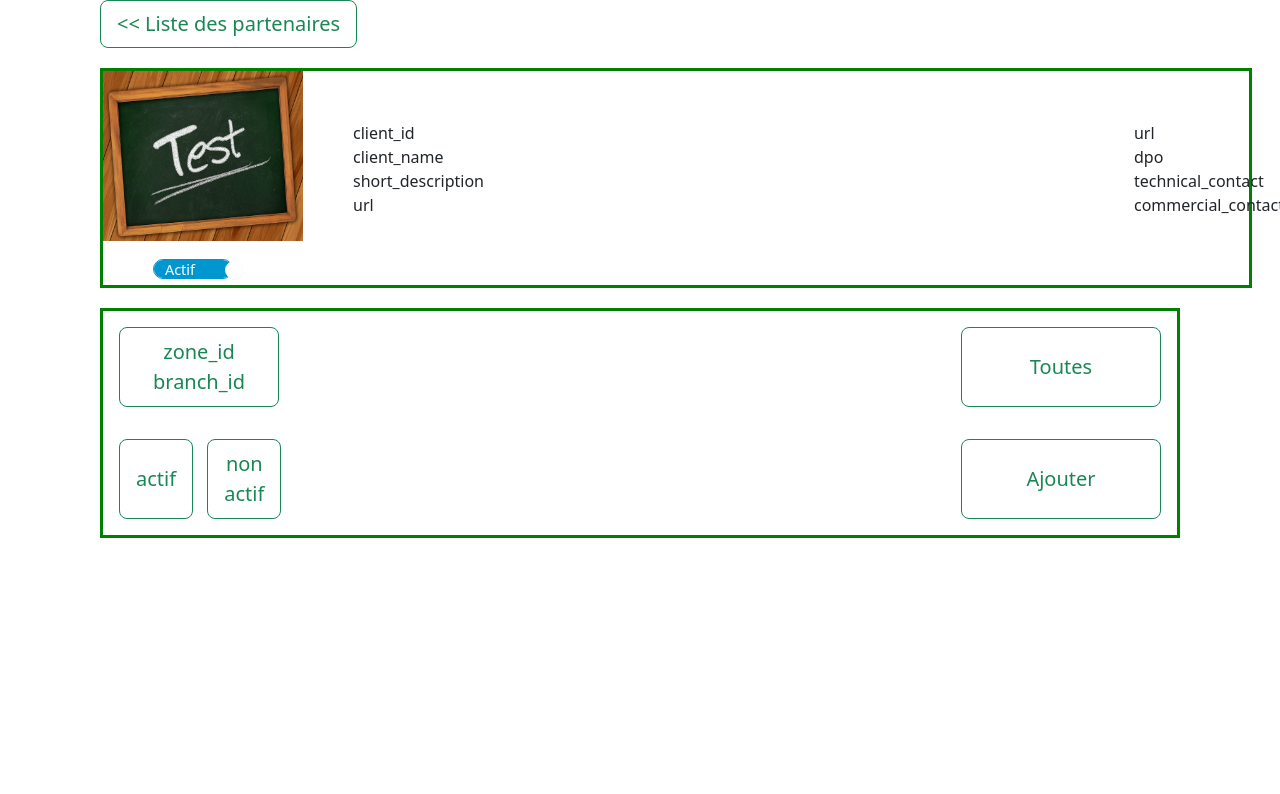
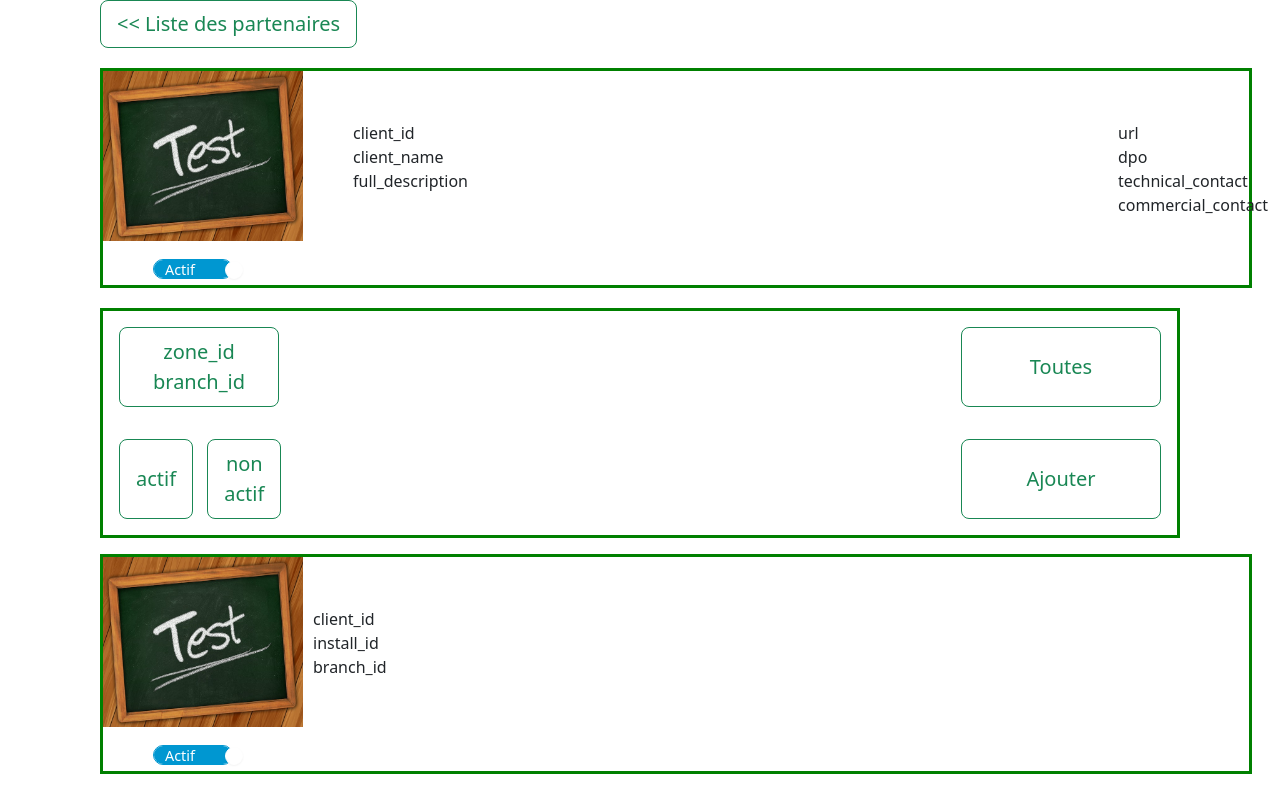
Before and after one commit to Geoflin/ECF_APP_SPORT_PUBLIC, a PHP site: page /Pages/salle_par_partenaire/View.php in a window 1280 px wide. Shown: the part 20-814 px from the top of the page. Before the commit the page ends 558 px from the top, so only its background shows below. Run offline with PHP 8.4, Linux system fonts and the light colour scheme.

Commit message:
creation_etiquette_salle_de_sport_et_relocalisation_des_styles

```diff
--- a/Module/page_des_partenaires/etiquette_partenaire/View.php
+++ b/Module/page_des_partenaires/etiquette_partenaire/View.php
@@ -1,3 +1,6 @@
+  <!--Style du etiquette_partenaire -->
+  <link href="../../Module/page_des_partenaires/etiquette_partenaire/style.css" rel="stylesheet" />
+
 <?php for ($i=0; $i < 6; $i++) { ?>
 
 <!--View etiquette_partenaire-->
--- a/Module/page_des_partenaires/filtre_partenaire/View.php
+++ b/Module/page_des_partenaires/filtre_partenaire/View.php
@@ -1,3 +1,6 @@
+  <!--Style du filtre_partenaire -->
+  <link href="../../Module/page_des_partenaires/filtre_partenaire/style.css" rel="stylesheet" />
+
 <!--View filtre partenaire-->
 <section class="filtre_partenaire">
 
--- a/Module/page_des_partenaires/footer_partenaire/View.php
+++ b/Module/page_des_partenaires/footer_partenaire/View.php
@@ -1,3 +1,6 @@
+   <!--Style du footer_partenaire -->
+   <link href="../../Module/page_des_partenaires/footer_partenaire/style.css" rel="stylesheet" />
+
 <!--View footer_partenaire-->
 <section class="footer_partenaire">
 
--- a/Module/salle_par_partenaire/bouton_liste_partenaire/View.php
+++ b/Module/salle_par_partenaire/bouton_liste_partenaire/View.php
@@ -1,3 +1,6 @@
+<!--Style bouton_liste_partenaire -->
+<link href="../../Module/salle_par_partenaire/bouton_liste_partenaire/style.css" rel="stylesheet" />
+
 <!--View bouton_liste_partenaire-->
 <section class="bouton_liste_partenaire">
 <a href="../../Pages\page_des_partenaires\View.php"><button type="button" class="btn btn-outline-success btn-lg"> << Liste des partenaires </button></a>
--- a/Module/salle_par_partenaire/etiquette_partenaire/View.php
+++ b/Module/salle_par_partenaire/etiquette_partenaire/View.php
@@ -1,3 +1,6 @@
+<!--Style etiquette_partenaire -->
+<link href="../../Module/salle_par_partenaire\etiquette_partenaire/style.css" rel="stylesheet" />
+
 <!--View etiquette_partenaire-->
 <section class="etiquette_partenaire">
 
@@ -13,8 +16,7 @@
 <section class="information_client">
     <div>client_id</div>
     <div>client_name</div>
-    <div>short_description</div>
-    <div>url</div>
+    <div>full_description</div>
 </section>
 
 <!--Section information_client-->
--- a/Module/salle_par_partenaire/etiquette_salle_de_sport/View.php
+++ b/Module/salle_par_partenaire/etiquette_salle_de_sport/View.php
@@ -1,20 +1,22 @@
+<!--Style du etiquette_salle_de_sport -->
+<link href="../../Module\salle_par_partenaire\etiquette_salle_de_sport\style.css" rel="stylesheet" />
+
 <!--View etiquette_partenaire-->
-<section class="etiquette_partenaire">
+<section class="etiquette_salle_de_sport">
 
-<!--Span reliant image_client_et_information_client-->
-<span class="image_client_et_information_client">
+<!--Span reliant image_salle_de_sport_et_information_salle_de_sport-->
+<span class="image_salle_de_sport_et_information_salle_de_sport">
 
-<!--Section image_client-->
-<section class="image_client">
+<!--Section image_salle_de_sport-->
+<section class="image_salle_de_sport">
 <img src="../../Module\page_des_partenaires\etiquette_partenaire\test.jpg" width="200" height="170">
 </section>
 
-<!--Section information_client-->
-<section class="information_client">
+<!--Section information_salle_de_sport-->
+<section class="information_salle_de_sport">
     <div>client_id</div>
-    <div>client_name</div>
-    <div>short_description</div>
-    <div>url</div>
+    <div>install_id</div>
+    <div>branch_id</div>
 </section>
 </span>
 
--- a/Module/salle_par_partenaire/etiquette_salle_de_sport/style.css
+++ b/Module/salle_par_partenaire/etiquette_salle_de_sport/style.css
@@ -1,20 +1,21 @@
-.etiquette_partenaire{
+.etiquette_salle_de_sport{
     height: max-content;
     width: 90vw;
     border: 3px solid green;
     margin: 0px 0px 20px 0px;
 }
-.image_client_et_information_client{
+.image_salle_de_sport_et_information_salle_de_sport{
     display: flex;
     justify-content: space-between;
+    width: 16vw;
 }
-.image_client{
+.image_salle_de_sport{
     float: left;
 }
-.information_client{
+.information_salle_de_sport{
     margin-top: 50px;
-    margin-right: 600px;
-    margin-left: 50px;
+    margin-right: 10px;
+    margin-left: 10px;
 }
 
 /*toggleSwitch*/
--- a/Module/salle_par_partenaire/filtre_partenaire/View.php
+++ b/Module/salle_par_partenaire/filtre_partenaire/View.php
@@ -1,3 +1,6 @@
+<!--Style du filtre_partenaire -->
+<link href="../../Module\salle_par_partenaire\filtre_partenaire\style.css" rel="stylesheet" />
+
 <!--View filtre partenaire-->
 <section class="filtre_partenaire">
 
--- a/Pages/salle_par_partenaire/View.php
+++ b/Pages/salle_par_partenaire/View.php
@@ -5,17 +5,10 @@
   <meta charset="utf-8">
   <meta name="viewport" content="width=device-width">
   <title>Page_des partenaires</title>
-
   <!--CDN Bootstrap -->
   <link href="https://cdn.jsdelivr.net/npm/bootstrap@5.2.0/dist/css/bootstrap.min.css" rel="stylesheet" integrity="sha384-gH2yIJqKdNHPEq0n4Mqa/HGKIhSkIHeL5AyhkYV8i59U5AR6csBvApHHNl/vI1Bx" crossorigin="anonymous">
   <!--tyle de l'index -->
   <link href="style.css" rel="stylesheet" type="text/css" />
-  <!--Style du filtre_partenaire -->
-  <link href="../../Module/salle_par_partenaire/bouton_liste_partenaire/style.css" rel="stylesheet" />
-    <!--Style du filtre_partenaire -->
-    <link href="../../Module/salle_par_partenaire\etiquette_partenaire/style.css" rel="stylesheet" />
-<!--Style du filtre_partenaire -->
-<link href="../../Module\salle_par_partenaire\filtre_partenaire\style.css" rel="stylesheet" />
 </head>
 
 <header>
@@ -31,7 +24,7 @@
 
     <?php require_once '../../Module\salle_par_partenaire\filtre_partenaire\View.php'  ?>
 
-    <?php require_once '../../Module\salle_par_partenaire\etiquette_partenaire\View.php'  ?>
+    <?php require_once '../../Module\salle_par_partenaire\etiquette_salle_de_sport\View.php'  ?>
 
 
 
```
Also changed, not shown: Pages/page_des_partenaires/View.php (+0 -7 lines).
